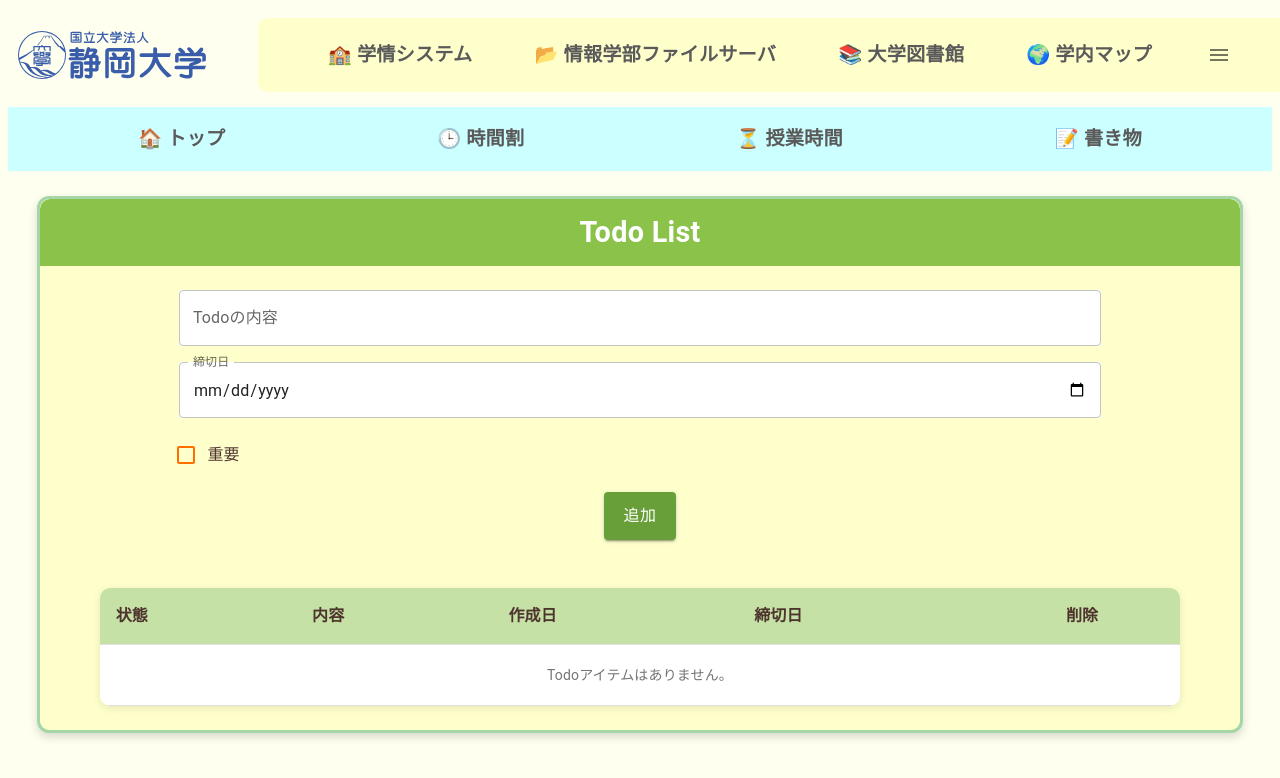
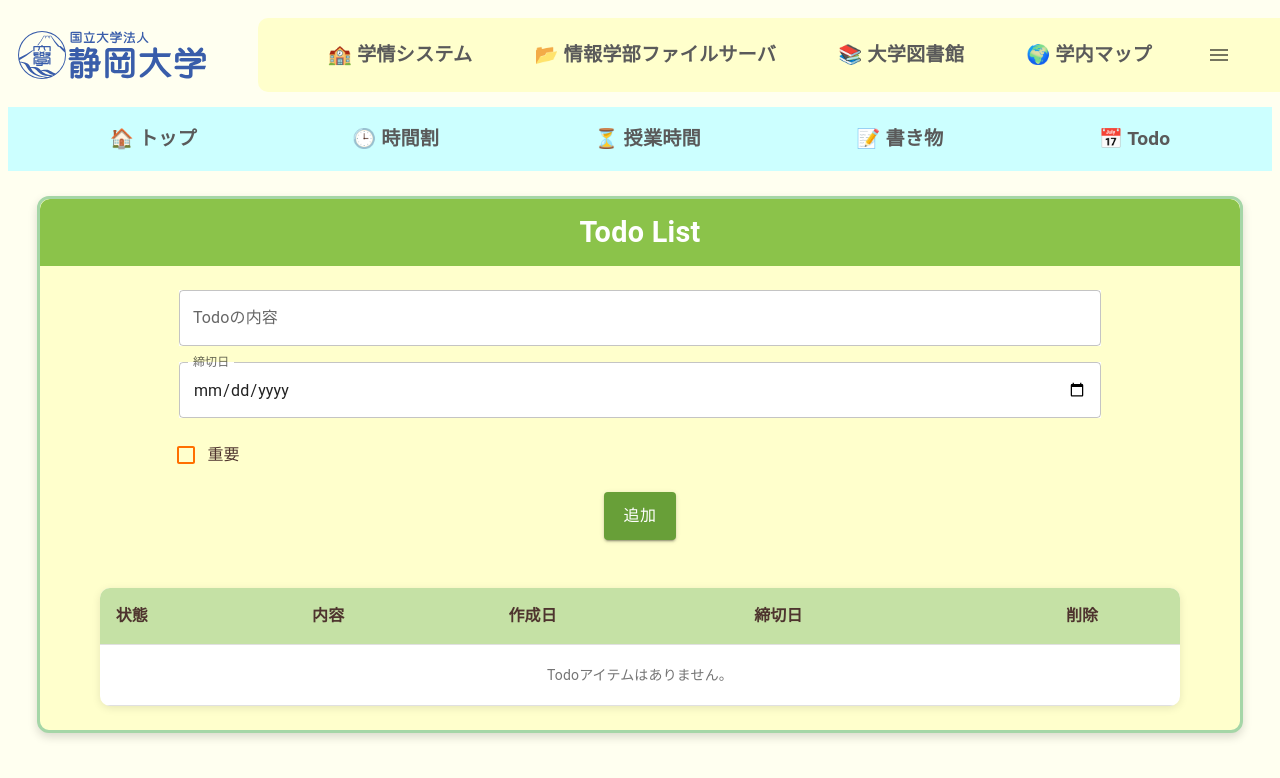
Before and after one commit to ayumu203/portal-shizuoka-vite, a React (Vite) app: page /portal-shizuoka-vite/Todo in a window 1280 px wide. Shown: the top 778 px of the page. Built offline with nearby package versions, Linux system fonts and the light colour scheme; the HTML template or start-up script is replaced by a standard one.

Commit message:
test:テスト完了

```diff
--- a/src/Components/Header.jsx
+++ b/src/Components/Header.jsx
@@ -120,6 +120,9 @@ function Header() {
           <Typography>
             <StyledLink to="/portal-shizuoka-vite/Written">📝 書き物</StyledLink>
           </Typography>
+          <Typography>
+            <StyledLink to="/portal-shizuoka-vite/Todo">📅 Todo</StyledLink>
+          </Typography>
         </StyledToolbar>
       </FullWidthAppBar>
     </Box>
--- a/src/Components/Sidebar.jsx
+++ b/src/Components/Sidebar.jsx
@@ -18,7 +18,7 @@ export const Sidebar = () => {
                     { title:"Yahoo乗り換え", link:"https://transit.yahoo.co.jp/" },
                     { title: "AtCoder", link: "https://atcoder.jp/?lang=ja" },
                     { title: "AtCoder Problems", link:"https://kenkoooo.com/atcoder/#/table/"},
-		    { title:"時間割",link:"https://wwp.shizuoka.ac.jp/acad-affairs-portal/student_e/inf"  }
+		            { title:"時間割",link:"https://wwp.shizuoka.ac.jp/acad-affairs-portal/student_e/inf"  }
                 ].map((item) => (
                     <ListItem sx={{backgroundColor:"#42A5F5",mb:3}} key={item.title} disablePadding>
                         <ListItemButton component="a" href={item.link} target="_blank">
--- a/src/pages/Todo.jsx
+++ b/src/pages/Todo.jsx
@@ -29,10 +29,24 @@ export const Todo = () => {
     }, []);
 
     // todosが変更されたらローカルストレージに保存
+    // ... (他のimportやuseStateはそのまま)
+
+    // todosが変更されたらローカルストレージに保存
     useEffect(() => {
+        console.log('[Effect Save] Attempting to save todos to localStorage. Current todos:', todos);
+        try {
             localStorage.setItem(TODO_STORAGE_KEY, JSON.stringify(todos));
-    }, [todos]);
+            // 保存直後に実際に保存された値もログに出力してみる
+            const savedValue = localStorage.getItem(TODO_STORAGE_KEY);
+            console.log('[Effect Save] Todos saved to localStorage for key "' + TODO_STORAGE_KEY + '". Value in localStorage:', savedValue);
+        } catch (e) {
+            console.error('[Effect Save] Error saving todos to localStorage for key "' + TODO_STORAGE_KEY + '":', e);
+            // ユーザーにエラーを通知することも検討
+            alert('Todoアイテムの保存に失敗しました。ローカルストレージが利用できないか、容量がいっぱいの可能性があります。エラーの詳細はコンソールを確認してください。');
+        }
+    }, [todos]); // todosが変更されるたびに実行されます
 
+    // ... (読み込み処理のuseEffectや他の関数、return文はそのまま)
     const handleAddTodo = () => {
         if (inputText.trim() === '' || dueDate === '') {
             alert('内容と締切日を入力してください。');
@@ -168,7 +182,7 @@ export const Todo = () => {
                                             sx={{
                                                 backgroundColor: todo.important ? "#FFF9C4" : // 重要なら薄い黄色
                                                     (todo.completed ? "#E0E0E0" : // 完了なら薄いグレー
-                                                    ( (idx) => idx % 2 === 1 ? "#E8F5E9" : "inherit" )(todos.indexOf(todo)) // 通常の偶数行 (インデックスベースで再計算)
+                                                        ((idx) => idx % 2 === 1 ? "#E8F5E9" : "inherit")(todos.indexOf(todo)) // 通常の偶数行 (インデックスベースで再計算)
                                                     ),
                                                 "&:hover": { backgroundColor: "#A5D6A7", transform: "scale(1.01)" },
                                                 transition: "background-color 0.3s, transform 0.2s",
```
Lines whose indentation alone changed are shown as unchanged.
